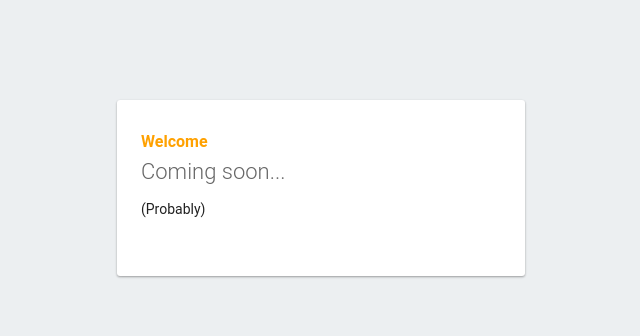
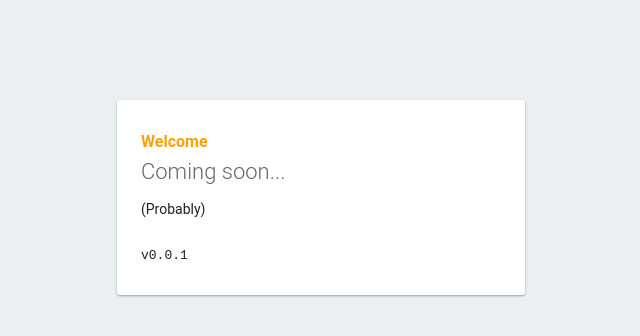
Before and after one commit to joshgrib/personal-site, a website: page public/index.html in a window 1280 px wide. Shown: the whole page, without its empty margins (319-959 px from the left). Drawn offline with Linux system fonts and the light colour scheme; some packages are replaced by stand-ins of ours.

Commit message:
Add version tag to see how fast the site updates

```diff
--- a/public/index.html
+++ b/public/index.html
@@ -36,6 +36,7 @@
       <h2>Welcome</h2>
       <h1>Coming soon...</h1>
       <p>(Probably)</p>
+      <code>v0.0.1</code>
     </div>
   </body>
 </html>
```
